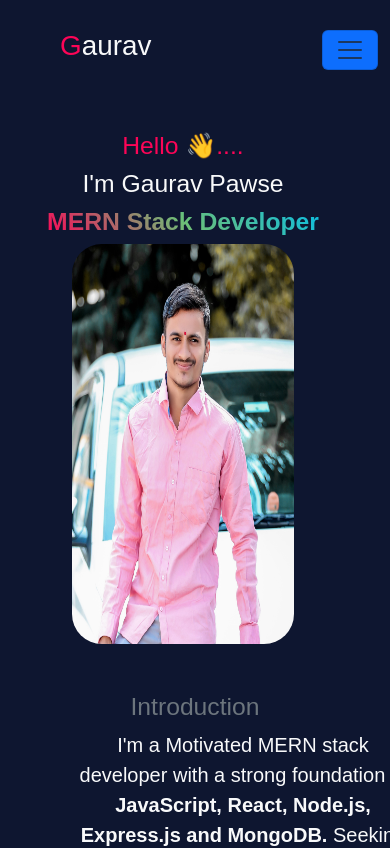
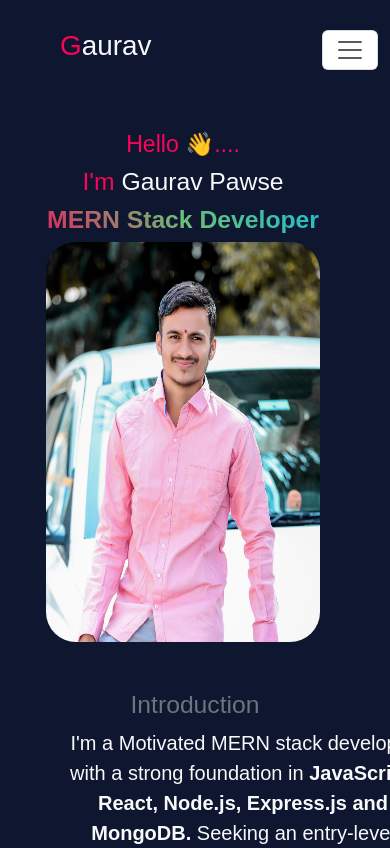
Before and after one commit to Gauravpawse123/Portfolio, a React (Create React App) app: page /about in a window 390 px wide. Shown: the top 848 px of the page. Built offline with nearby package versions, Linux system fonts and the light colour scheme.

Commit message:
Add responsivenessss

```diff
--- a/src/App.css
+++ b/src/App.css
@@ -5,7 +5,6 @@
 body{
   background-color: #0e1630;
   font-family: Quicksand, sans-serif !important;
-  scroll-behavior: smooth;
 }
 .navbar span{
   color: #fc0557;
--- a/src/conponents/About.js
+++ b/src/conponents/About.js
@@ -4,25 +4,28 @@ import Footer from './Footer';
 
 export const About = () => {
   return (
-    <div className="container-fluid text-light">
-      <div className='container row mt-5'>
-        <div className='col d-flex flex-column justify-content-center align-items-center'>
-        <h2 className='imp-text'>Hello 👋....</h2>
-          <h2>I'm Gaurav Pawse</h2>
-          <h2 className='gradient-text'>MERN Stack Developer</h2>
+    <>
+      <div className="container-fluid row text-light d-flex justify-content-center align-items-center text-center mt-5 mb-5 ">
+        <div className="col-sm-6 col-md-6 about ">
+          <h3 className="imp-text">Hello 👋....</h3>
+          <h2>
+            <span>I'm </span>Gaurav Pawse
+          </h2>
+          <h2 className="gradient-text">MERN Stack Developer</h2>
         </div>
-        <div className='col-sm-6 d-flex justify-content-center align-items-center'>
+        <div className="col-sm-6 col-md-6">
           <img
             src={myPhoto}
             alt="My Profile"
-                style={{ height: "400px", width: "70%", borderRadius: "30px" }}
+            style={{ height: "400px", width: "80%", borderRadius: "30px" }}
           />
         </div>
       </div>
+      {/* introduction  */}
       <div className='container d-flex justify-content-center align-items-center mt-5'>
         <h2 className=' text-secondary'>Introduction</h2>
       </div>
-      <div className='container text-center mx-5'>
+      <div className='container text-center text-light mx-5'>
         <p>
           I'm a Motivated MERN stack developer with a strong foundation in{" "}
           <b>JavaScript, React, Node.js, Express.js and MongoDB.</b> Seeking an
@@ -45,7 +48,7 @@ export const About = () => {
           4. <b>Node.js:</b> A JavaScript runtime environment for executing JavaScript code server-side.
         </p>
       </div>
-      <Footer/>
-    </div>
+      <Footer />
+    </>
   )
 }
--- a/src/conponents/Contact.js
+++ b/src/conponents/Contact.js
@@ -4,7 +4,7 @@ import EmailIcon from '@mui/icons-material/Email';
 import WhatsAppIcon from '@mui/icons-material/WhatsApp';
 import LinkedInIcon from '@mui/icons-material/LinkedIn';
 import InstagramIcon from '@mui/icons-material/Instagram';
-import contact from './Images/contact.jpeg';
+import contact from './Images/contactus.webp';
 import Footer from './Footer';
 const Contact = () => {
     return (
@@ -12,10 +12,12 @@ const Contact = () => {
             <div className="container-fluid mt-5">
                 <h1 className=" text-center text-secondary">Get In Touch</h1>
             </div>
+            <div className="container-fluid">
+            <h2 className='text-white'>Contact Me....</h2>
+            </div>
             <div className="container-fluid row">
                 <div className="col mt-5">
-                    <h2 className='text-white'>Contact Me....</h2>
-                    <div className="gap-4 col mt-5 d-flex justify-content-center align-items-center">
+                    <div className="gap-3 col mt-5 d-flex justify-content-center align-items-center">
                         <div>
                         <Button href='mailto:Gauravpawse664@gmail.com' variant="outlined" startIcon={<EmailIcon />}>
                             Email
@@ -38,8 +40,8 @@ const Contact = () => {
                         </div>
                     </div>
                 </div>
-                <div className="col justify-content-center m-auto mt-4">
-                    <img src={contact} alt="contact" width="100%" height="250px"/>
+                <div className="col mt-3 d-flex justify-content-center m-auto">
+                    <img className='' src={contact} alt="contactme" style={{height:"250px"}}/>
                 </div>
                 <div>
 
--- a/src/conponents/Footer.js
+++ b/src/conponents/Footer.js
@@ -3,7 +3,7 @@ import React from 'react'
 const Footer = () => {
   return (
     <div>
-      <footer className="text-center text-light">
+      <footer className="container text-center text-light">
         <div className="container pt-4">
           <section className=" mt-5">
             <a
--- a/src/conponents/Header.js
+++ b/src/conponents/Header.js
@@ -10,7 +10,7 @@ export const Header = (props) => {
           <h1 className=""><span>G</span>aurav</h1>
         </NavLink>
         <button
-          className="navbar-toggler bg-primary"
+          className="navbar-toggler bg-body"
           type="button"
           data-toggle="collapse"
           data-target="#navbarSupportedContent"
--- a/src/conponents/Home.js
+++ b/src/conponents/Home.js
@@ -22,18 +22,18 @@ export const Home = () => {
   return (
     <div className="container-fluid text-light">
       <div className="row text-light d-flex justify-content-center align-items-center text-center mt-5 mb-5 ">
-        <div className="col-sm-6 about ">
+        <div className="col-sm-6 col-md-6 about ">
           <h3 className="imp-text">Heyy there!👋....</h3>
           <h2>
             <span>I'm </span>Gaurav Pawse
           </h2>
           <h2 className="gradient-text">MERN Stack Developer</h2>
         </div>
-        <div className="col-sm-6">
+        <div className="col-sm-6 col-md-6">
           <img
             src={myPhoto}
             alt="My Profile"
-            style={{ height: "400px", width: "70%", borderRadius: "30px" }}
+            style={{ height: "400px", width: "80%", borderRadius: "30px" }}
           />
         </div>
       </div>
```
Also changed, not shown: src/conponents/Images/contact.jpeg (deleted), src/conponents/Images/contactus.webp (added). Lines whose indentation alone changed are shown as unchanged.
